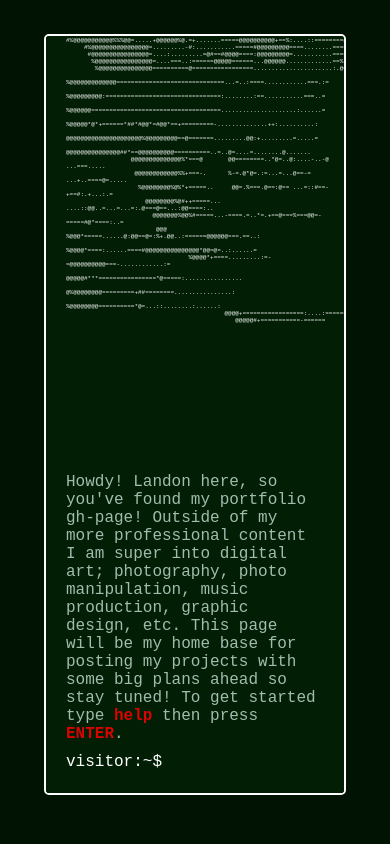
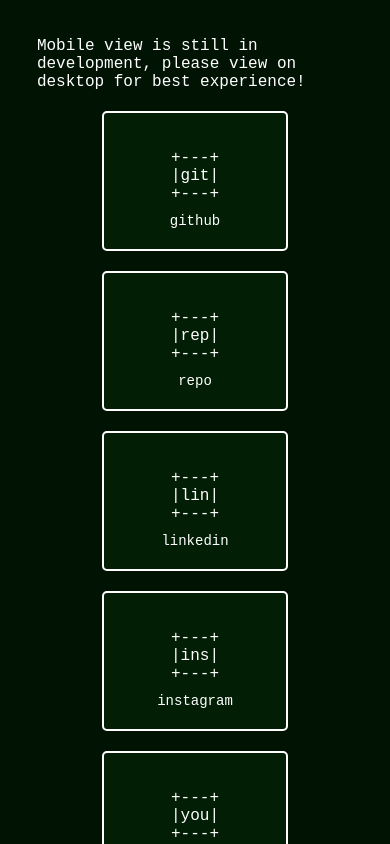
Before and after one commit to lardahle/lardahle.github.io, a React (Create React App) app: page / in a window 390 px wide. Shown: the top 844 px of the page. Built offline with nearby package versions, Linux system fonts and the light colour scheme.

Commit message:
Mobile View
Implemented basic file explorer for sub-pages; need to implement folder icons and adjust padding but otherwise functional!

```diff
--- a/src/App.tsx
+++ b/src/App.tsx
@@ -1,13 +1,29 @@
 // src/App.tsx
-import React from 'react';
+import React, { useState, useEffect } from 'react';
 import Terminal from './Terminal';
+import FileExplorer from './FileExplorer'; // Assuming you've created this component
 import './App.css';
 
 function App() {
+  const [isMobile, setIsMobile] = useState<boolean>(window.innerWidth < 950);
+
+  // Update the isMobile state on window resize
+  useEffect(() => {
+    const handleResize = () => {
+      setIsMobile(window.innerWidth < 950);
+    };
+
+    window.addEventListener('resize', handleResize);
+
+    return () => {
+      window.removeEventListener('resize', handleResize);
+    };
+  }, []);
+
   return (
     <div className="App">
       <div className="terminal-wrapper">
-        <Terminal />
+        {isMobile ? <FileExplorer /> : <Terminal />}
       </div>
     </div>
   );
--- /dev/null
+++ b/src/FileExplorer.css
@@ -0,0 +1,56 @@
+/* src/FileExplorer.css */
+
+/* Container for file explorer */
+.file-explorer {
+    display: flex;
+    flex-wrap: wrap;
+    justify-content: space-around; /* Space folders evenly */
+    padding: 20px;
+    gap: 20px;
+}
+
+/* Individual folder styling */
+.folder {
+    display: flex;
+    flex-direction: column;
+    align-items: center;
+    text-align: center;
+    text-decoration: none; /* Remove link underline */
+    background-color: #021f06; /* Background color */
+    padding: 20px;
+    border: 2px solid #ffffff;
+    border-radius: 5px;
+    color: #ffffff; /* Text color */
+    width: 18%; /* Base width for folders */
+}
+
+.folder:hover {
+    background-color: #0a320c; /* Slight color change on hover */
+}
+
+/* ASCII art styling */
+.folder-icon {
+    font-family: 'Courier New', Courier, monospace; /* Monospaced font */
+    font-size: 16px;
+    color: #ffffff;
+    margin-bottom: 10px;
+    white-space: pre;
+}
+
+/* Folder name styling */
+.folder-name {
+    font-size: 14px;
+}
+
+/* Responsive breakpoints */
+@media (max-width: 950px) {
+    .folder {
+        width: 28%; /* 3 folders per row on tablet */
+    }
+}
+
+@media (max-width: 600px) {
+    .folder {
+        width: 45%; /* 2 folders per row on phone */
+    }
+}
--- /dev/null
+++ b/src/FileExplorer.tsx
@@ -0,0 +1,34 @@
+import React from 'react';
+import './FileExplorer.css';
+
+// Define the folder structure
+const subdomains = [
+    { name: 'github', url: 'https://github.com/lardahle' },
+    { name: 'repo', url: 'https://github.com/lardahle/lardahle.github.io' },
+    { name: 'linkedin', url: 'https://www.linkedin.com/in/landon-dahle/' },
+    { name: 'instagram', url: 'https://www.instagram.com/hopefullyabysmal/' },
+    { name: 'youtube', url: 'https://www.youtube.com/@HopefullyAbysmal' },
+    { name: 'contact', url: 'mailto:landondahle@gmail.com' },
+    // Add your other subdomains here
+];
+
+const FileExplorer: React.FC = () => {
+    return (
+        <div className="file-explorer">
+            <span>Mobile view is still in development, please view on desktop for best experience!</span>
+            {subdomains.map((sub, index) => (
+                <a key={index} href={sub.url} className="folder">
+                    <pre className="folder-icon">
+                        {/* Add your ASCII art here for each folder */}
+                        {`+---+
+|${sub.name.slice(0, 3)}|
++---+`}
+                    </pre>
+                    <span className="folder-name">{sub.name}</span>
+                </a>
+            ))}
+        </div>
+    );
+};
+
+export default FileExplorer;
```
Also changed, not shown: src/Terminal.tsx (line endings or trailing spaces), src/assets/home_folder.txt (added).
